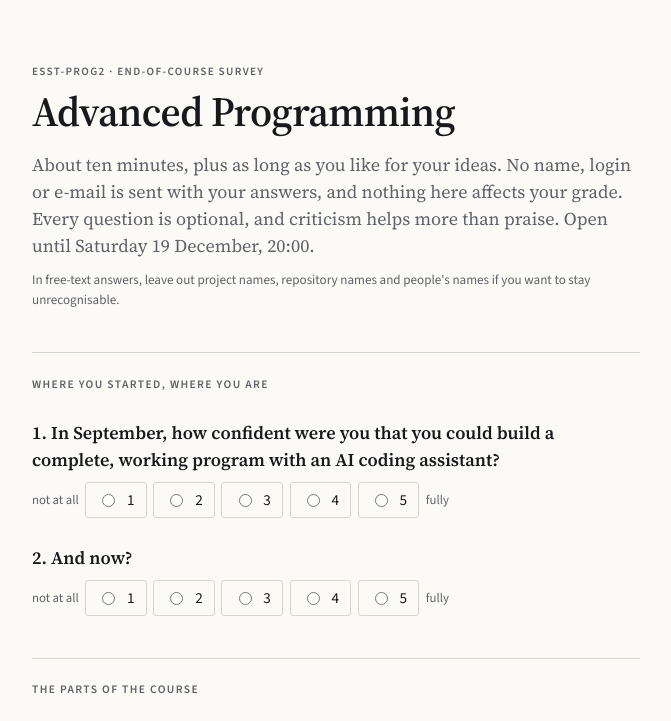
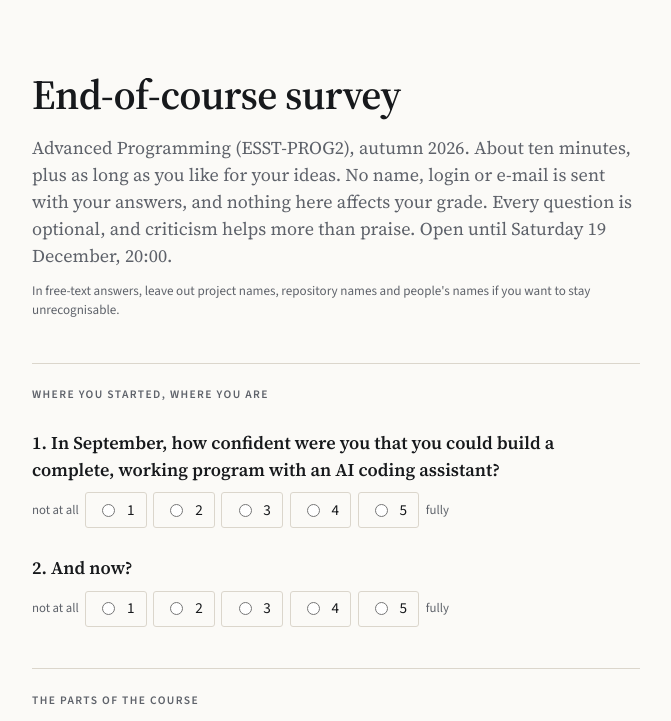
Before and after one commit to esst-prog2/esst-prog2.github.io, a plain HTML site: page survey/index.html in a window 1280 px wide. Shown: the top 721 px of the page, without its empty margins (304-975 px from the left). Drawn offline with Linux system fonts and the light colour scheme.

Commit message:
Survey form: the heading says what the page is

```diff
--- a/survey/index.html
+++ b/survey/index.html
@@ -53,9 +53,8 @@ footer a{color:var(--tinta-halvany)}
 </style>
 
 <div class="wrap">
-  <div class="jelzes">ESST-PROG2 · End-of-course survey</div>
-  <h1>Advanced Programming</h1>
-  <p class="lead">About ten minutes, plus as long as you like for your ideas. No name, login or e-mail is sent with your answers, and
+  <h1>End-of-course survey</h1>
+  <p class="lead">Advanced Programming (ESST-PROG2), autumn 2026. About ten minutes, plus as long as you like for your ideas. No name, login or e-mail is sent with your answers, and
     nothing here affects your grade. Every question is optional, and criticism helps more
     than praise. Open until Saturday 19 December, 20:00.</p>
   <p class="hint" style="margin-top:.8rem">In free-text answers, leave out project names, repository names and people's names if you want to stay unrecognisable.</p>
```
